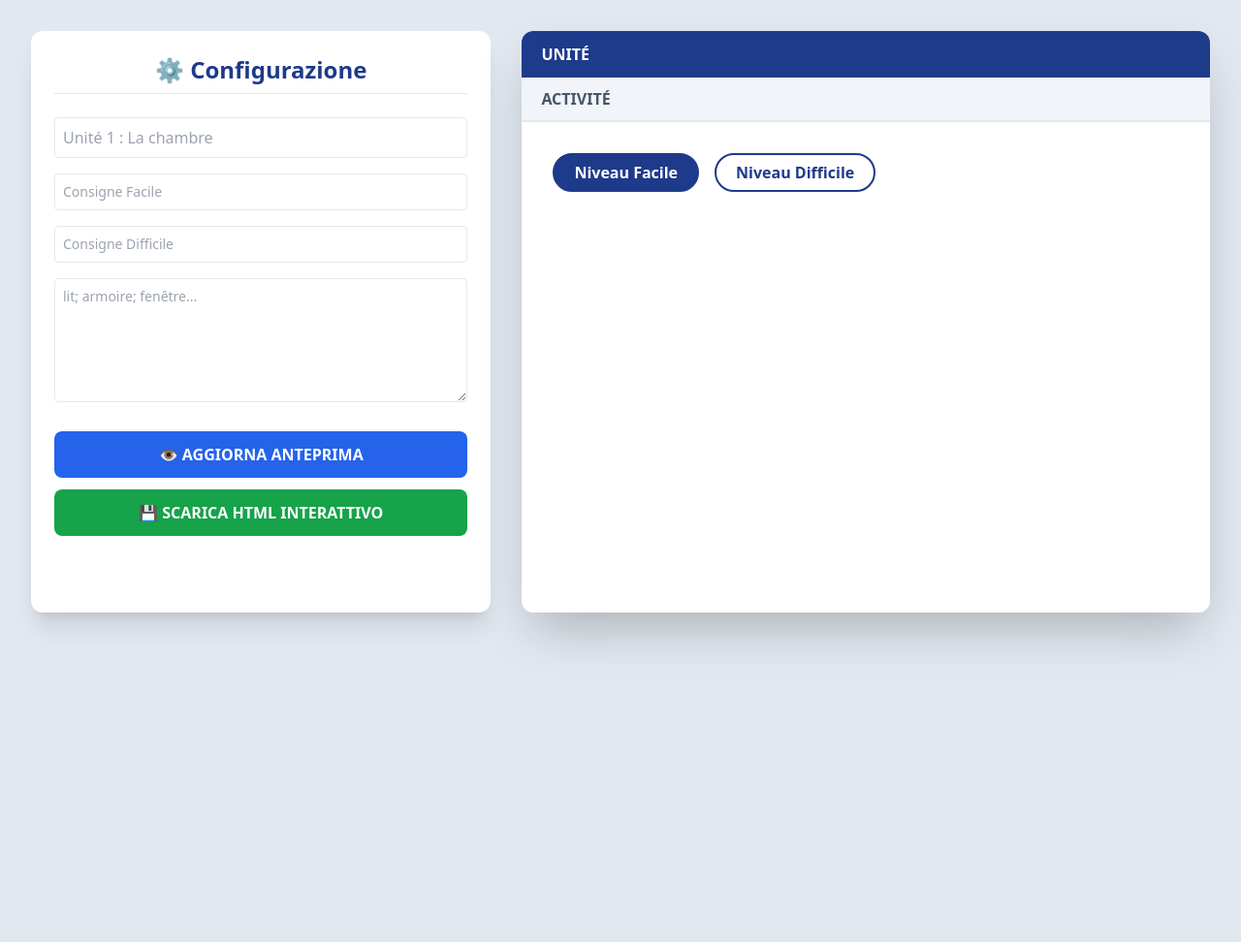
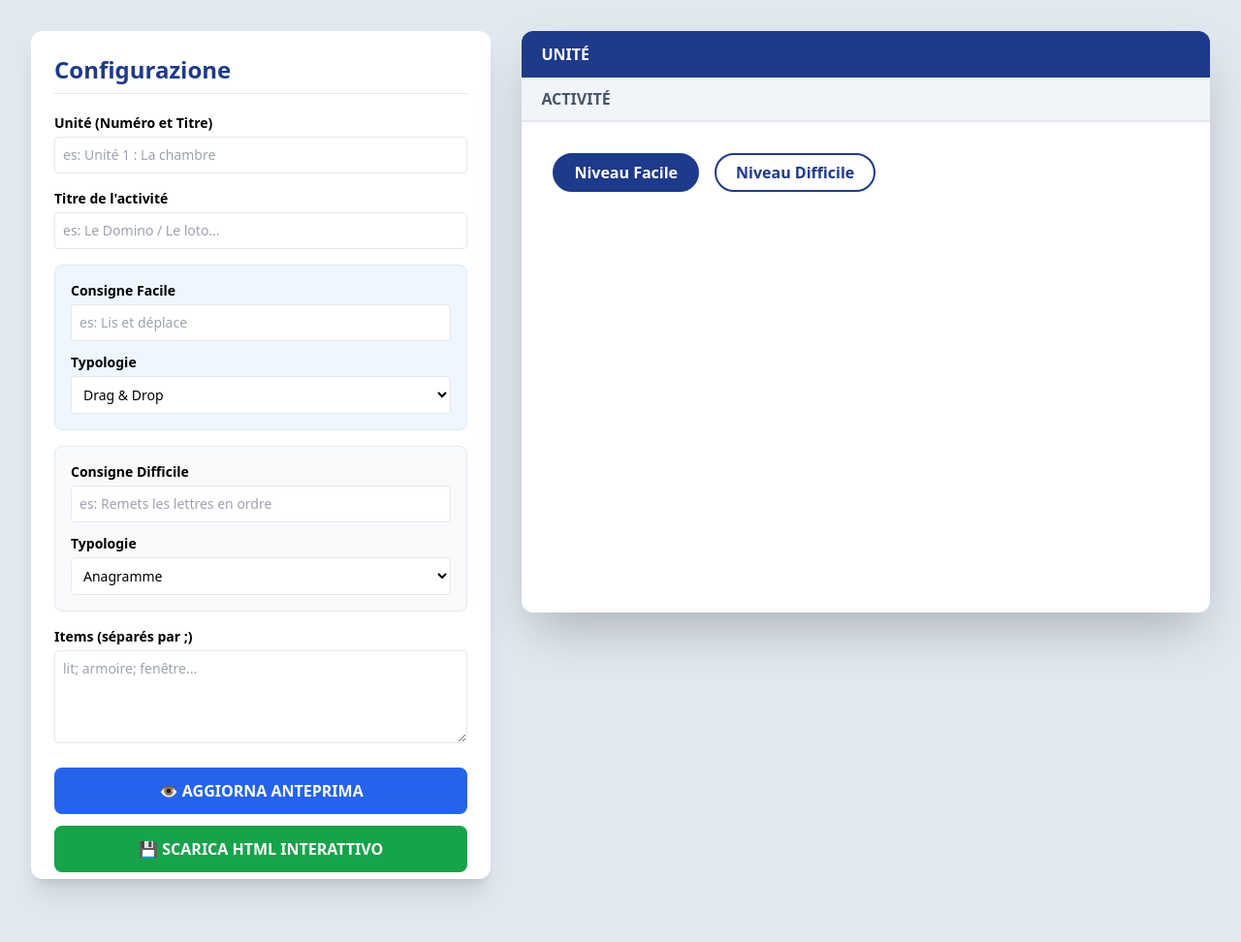
Before and after one commit to pietroputignano/strumento-didattico-ai, a Flask app: page / in a window 1280 px wide. Shown: the whole page at 97% size. Run offline with Flask 3, Linux system fonts and the light colour scheme; some libraries are stand-ins or nearby versions.

Commit message:
Update title and improve input fields in index.html

```diff
--- a/templates/index.html
+++ b/templates/index.html
@@ -2,7 +2,7 @@
 <html lang="fr">
 <head>
     <meta charset="UTF-8">
-    <title>Générateur FLE Hachette - Audio Pro</title>
+    <title>Générateur FLE Hachette</title>
     <script src="https://cdn.tailwindcss.com"></script>
     <script src="https://cdn.jsdelivr.net/npm/sortablejs@1.15.0/Sortable.min.js"></script>
     <script src="https://cdn.jsdelivr.net/npm/canvas-confetti@1.5.1/dist/confetti.browser.min.js"></script>
@@ -21,14 +21,55 @@
 <body class="bg-slate-200 p-4 md:p-8">
 
     <div class="max-w-7xl mx-auto flex flex-col lg:flex-row gap-8">
-        <div class="lg:w-2/5 bg-white p-6 rounded-xl shadow-xl space-y-6 overflow-y-auto max-h-[90vh]">
-            <h2 class="text-2xl font-bold text-blue-900 border-b pb-2 text-center">⚙️ Configurazione</h2>
 
-            <div class="space-y-4">
-                <input id="in-unite" type="text" class="w-full p-2 border rounded" placeholder="Unité 1 : La chambre">
-                <input id="con-f" type="text" class="w-full p-2 border rounded text-sm" placeholder="Consigne Facile">
-                <input id="con-d" type="text" class="w-full p-2 border rounded text-sm" placeholder="Consigne Difficile">
-                <textarea id="items-list" class="w-full h-32 p-2 border rounded text-sm" placeholder="lit; armoire; fenêtre..."></textarea>
+        <div class="lg:w-2/5 bg-white p-6 rounded-xl shadow-xl space-y-5 overflow-y-auto max-h-[90vh]">
+            <h2 class="text-2xl font-bold text-blue-900 border-b pb-2">Configurazione</h2>
+
+            <div class="space-y-4 text-sm">
+                <div>
+                    <p class="font-bold mb-1">Unité (Numéro et Titre)</p>
+                    <input id="in-unite" type="text" class="w-full p-2 border rounded" placeholder="es: Unité 1 : La chambre">
+                </div>
+
+                <div>
+                    <p class="font-bold mb-1">Titre de l'activité</p>
+                    <input id="in-activite" type="text" class="w-full p-2 border rounded" placeholder="es: Le Domino / Le loto...">
+                </div>
+
+                <div class="p-4 bg-blue-50 rounded-lg border border-blue-100 space-y-3">
+                    <div>
+                        <p class="font-bold mb-1">Consigne Facile</p>
+                        <input id="con-f" type="text" class="w-full p-2 border rounded" placeholder="es: Lis et déplace">
+                    </div>
+                    <div>
+                        <p class="font-bold mb-1">Typologie</p>
+                        <select id="type-f" class="w-full p-2 border rounded bg-white">
+                            <option value="drag">Drag & Drop</option>
+                            <option value="memory">Memory</option>
+                            <option value="matching">Associer</option>
+                        </select>
+                    </div>
+                </div>
+
+                <div class="p-4 bg-slate-50 rounded-lg border border-slate-200 space-y-3">
+                    <div>
+                        <p class="font-bold mb-1">Consigne Difficile</p>
+                        <input id="con-d" type="text" class="w-full p-2 border rounded" placeholder="es: Remets les lettres en ordre">
+                    </div>
+                    <div>
+                        <p class="font-bold mb-1">Typologie</p>
+                        <select id="type-d" class="w-full p-2 border rounded bg-white">
+                            <option value="anagramme">Anagramme</option>
+                            <option value="croises">Mots Croisés</option>
+                            <option value="ecriture">Écriture libre</option>
+                        </select>
+                    </div>
+                </div>
+
+                <div>
+                    <p class="font-bold mb-1">Items (séparés par ;)</p>
+                    <textarea id="items-list" class="w-full h-24 p-2 border rounded" placeholder="lit; armoire; fenêtre..."></textarea>
+                </div>
             </div>
 
             <div class="flex flex-col gap-3">
@@ -91,7 +132,7 @@
 
         function aggiornaAnteprima() {
             document.getElementById('res-unite').innerText = document.getElementById('in-unite').value || "UNITÉ";
-            document.getElementById('res-activite').innerText = "Le Domino";
+            document.getElementById('res-activite').innerText = document.getElementById('in-activite').value || "ACTIVITÉ";
             setLvl(currentLevel);
         }
 
@@ -110,10 +151,10 @@
                             <div class="img-placeholder" onclick="openImagePicker('${i}')">
                                 ${itemImages[i] ? `<img src="${itemImages[i]}">` : `<span class="text-[10px] text-slate-400">📷 IMG</span>`}
                             </div>
-                            <div class="p-2 flex justify-between items-center bg-white">
+                            <div class="p-2 flex justify-between items-center bg-white border-t">
                                 <span class="text-xs font-bold">${i}</span>
                                 <div class="flex gap-1">
-                                    <span onclick="openAudioPicker('${i}')" class="text-[10px] bg-slate-100 p-1 rounded">+MP3</span>
+                                    <span onclick="openAudioPicker('${i}')" class="text-[9px] bg-slate-100 p-1 rounded cursor-pointer">+MP3</span>
                                     <span onclick="playSound('${i}')" class="audio-btn text-blue-600">🔊</span>
                                 </div>
                             </div>
@@ -138,8 +179,8 @@
         }
 
         function downloadResource() {
-            // Qui inseriremo la funzione download definitiva nel prossimo step
-            alert("Il download includerà anche la logica audio automatica!");
+            // (La logica di download rimane simile ma includerà i nuovi titoli)
+            alert("Preparazione download interattivo con titoli personalizzati...");
         }
     </script>
 </body>
```
